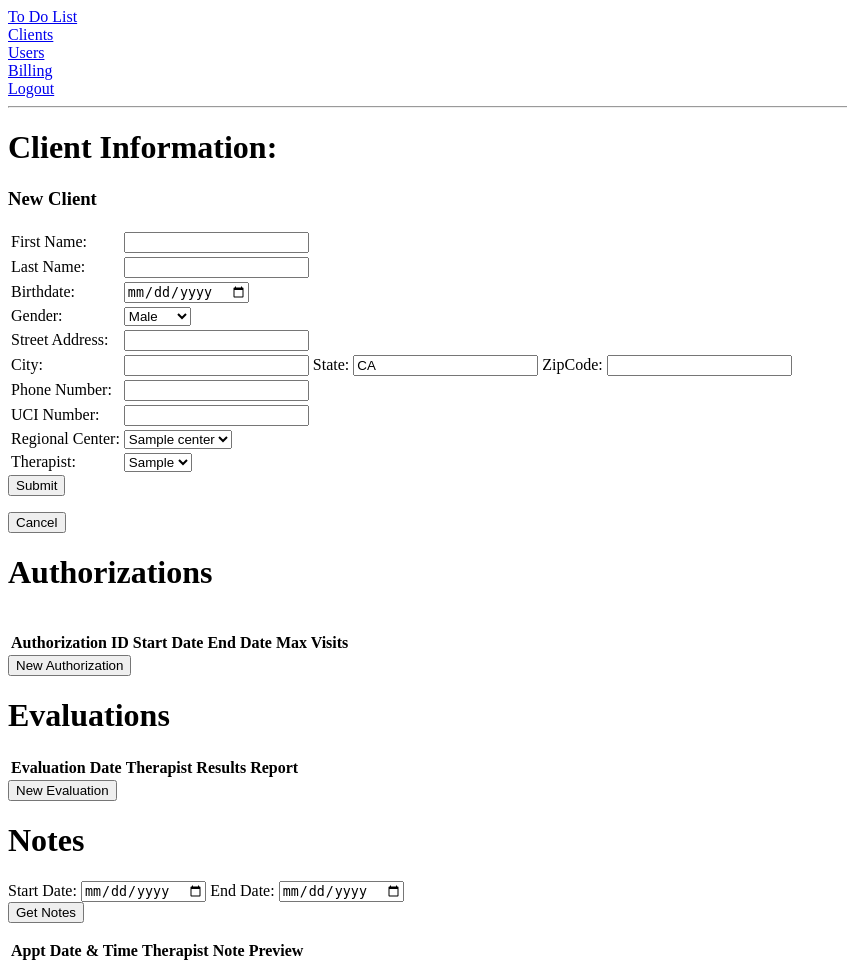
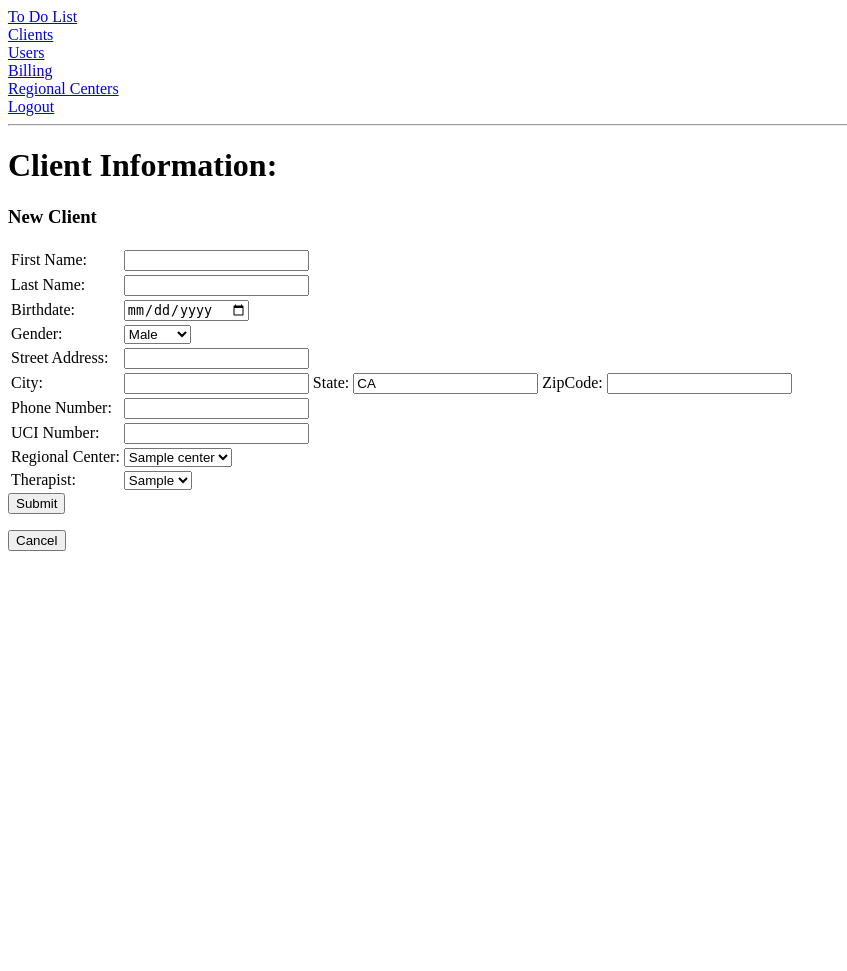
Before and after one commit to rpp114/sbt_notes, a Flask app: page /client/profile in a window 1280 px wide. Shown: the whole page, without its empty margins (0-847 px from the left). After the commit the page ends 551 px from the top, so only its background shows below. Run offline with Flask 2, Linux system fonts and the light colour scheme; a user stored in the database is signed in; tables that the repository leaves empty hold one stand-in row (values such as "Sample post"); lists and menus that the app fills with data are empty; parts of the project's set-up code (start-up, migrations or seed data) failed here and were passed over.

Commit message:
fixed bug on date moving for billing.  Built reference links for billing appts. Broke apart billing and Regional Centers

```diff
--- a/app/templates/base.html
+++ b/app/templates/base.html
@@ -7,6 +7,7 @@
     <div><a href="/clients">Clients</a></div>
     <div><a href="/users">Users</a></a></div>
     <div><a href="/billing">Billing</a></div>
+    <div><a href="/regional_centers">Regional Centers</a></div>
     <div><a href="/logout">Logout</a></a></div>
     <hr />
     {% with messages = get_flashed_messages() %}
--- a/app/templates/client_note.html
+++ b/app/templates/client_note.html
@@ -6,6 +6,12 @@
   <h1>Client Note for: </h1>
   <h2>{{ appt.client.first_name + ' ' + appt.client.last_name}} on {{ appt.date_string }}</h2>
   <h3>Prepared by: {{ appt.therapist.user.first_name }}</h3>
+  {% if appt.billing_xml_id %}
+    <p>Appt Billed in <a href="/billing/invoice?invoice_id={{appt.billing_xml_id}}">invoice on {{appt.billing_invoice.created_date.strftime('%b %d, %Y')}}</a></p>
+    {% endif %}
+  {% for note in appt.billing_notes %}
+    <p>{{note.note}}</p>
+    {% endfor %}
   <form action="/client/note?appt_id={{ appt.id }}" method="post" name="client_note">
     {{ form.hidden_tag() }}
     <h5>Notes:</h5>
--- a/app/templates/client_profile.html
+++ b/app/templates/client_profile.html
@@ -22,62 +22,5 @@
     <input type="submit" value="Submit" />
   </form>
   <button onclick="location.href='/clients'">Cancel</button>
-  </br>
 
-  <h1>Authorizations</h1> </br>
-  <table>
-    <tr><th>Authorization ID</th><th>Start Date</th><th>End Date</th><th>Max Visits</th></tr>
-    {% for auth in client.auths %}
-    <tr><td><a href="/client/authorization?client_id={{client.id}}&client_auth_id={{auth.id}}">{{ auth.auth_id }}</a></td>
-      <td>{{auth.auth_start_date.strftime('%b %-d, %Y')}}</td>
-      <td>{{auth.auth_end_date.strftime('%b %-d, %Y')}}</td>
-      <td>{{auth.monthly_visits}}</td>
-    </tr>
-    {% endfor %}
-  </table>
-  <button onclick="location.href='/client/authorization?client_id={{client.id}}'">New Authorization</button>
-  </br>
-
-  <h1>Evaluations</h1>
-  <table>
-    <tr><th>Evaluation Date</th><th>Therapist</th><th>Results</th><th>Report</th></tr>
-    {% for eval in client.evals %}
-    <tr><td>{{ eval.created_date.strftime('%b %-d, %Y') }}</td>
-      <td>{{eval.therapist.user.first_name}}</td>
-      <td><a href="/eval/responses?eval_id={{eval.id}}">Results</a></td>
-      <td>Link To Download Report</td>
-    </tr>
-    {% endfor %}
-  </table>
-
-          <button onclick="location.href='/new_eval/{{client.id}}'">New Evaluation</button>
-  </br>
-
-  <h1>Notes</h1>
-  <form action="">
-    Start Date: <input type="date" name="start_date" />
-    End Date: <input type="date" name="end_date" /></br>
-    <input type="submit" value="Get Notes" />
-  </form>
-  <table>
-    <tr>
-      <th>Appt Date & Time</th>
-      <th>Therapist</th>
-      <th>Note Preview</th>
-    </tr>
-    {% if client.appts != None %}
-    {% for appt in client.appts[:10] %}
-      <tr>
-        <td><a href="/client/note?appt_id={{appt.id}}">{{ appt.start_datetime.strftime(('%b %-d, %Y - %-I:%M %p')) }}</a></td>
-        <td>{{ appt.therapist.user.first_name }}</td>
-        {% if appt.note %}
-        <td>{{ appt.note.note[:50] + '...'}}</td>
-        {% else %}
-        <td></td>
-        {% endif %}
-      </tr>
-    {% endfor %}
-    {% endif %}
-
-  </table>
 {% endblock %}
--- a/app/templates/invoice_grid.html
+++ b/app/templates/invoice_grid.html
@@ -16,6 +16,10 @@
     </tr>
     </table>
   </form>
+  {% endif %}
+
+  {% if not new_invoice %}
+  <a href="{{file_link}}" download><h4>Download Invoice</h4></a>
   {% endif %}
 
   <table border="1px black">
@@ -38,7 +42,7 @@
     {% for appt in appts_for_grid %}
     <tr>
       <td>
-        {{ appt.firstname }} {{ appt.lastname }}
+        <a href="/client/appts?client_id={{appt['client_id']}}&start_date={{appt['start_date'].strftime('%Y-%m-%d')}}&end_date={{appt['end_date'].strftime('%Y-%m-%d')}}">{{ appt.firstname }} {{ appt.lastname }}</a>
       </td>
       <td>
         {{ appt.appt_type }}
--- a/app/views.py
+++ b/app/views.py
@@ -458,6 +458,9 @@ def client_appts():
 	if request.method == 'POST':
 		start_date = datetime.datetime.combine(form.start_date.data, datetime.datetime.min.time())
 		end_date = datetime.datetime.combine(form.end_date.data, datetime.datetime.min.time())
+	elif start_date != None and end_date != None:
+		start_date = datetime.datetime.strptime(start_date, '%Y-%m-%d')
+		end_date = datetime.datetime.strptime(end_date, '%Y-%m-%d')
 	else:
 		end_date = datetime.datetime.now()
 		start_date = end_date - datetime.timedelta(10)
@@ -539,28 +542,7 @@ def client_auth():
 # Billing Views
 ############################
 
-@app.route('/billing')
-@login_required
-def billing():
-	print(current_user)
-	rcs = models.RegionalCenter.query.all()
-
-	u_appts = models.ClientAppt.query.filter(models.ClientAppt.cancelled == 0,
-							models.ClientAppt.billing_xml_id == None,
-							models.ClientAppt.start_datetime < datetime.datetime.now().replace(day=1)).all()
-
-	unbilled_appts = {}
-	for rc in rcs:
-		unbilled_appts[rc.id] = {'appts': 0, 'name': rc.name, 'auths': 0}
-
-	for appt in u_appts:
-		unbilled_appts[appt.client.regional_center.id]['appts'] += 1
-
-	return render_template('billing.html',
-							regional_centers=unbilled_appts)
-
-
-@app.route('/billing/appt', methods=['POST', 'GET'])
+@app.route('/billing', methods=['POST', 'GET'])
 @login_required
 def billing_appt():
 
@@ -572,7 +554,7 @@ def billing_appt():
 		new_appts = [models.ClientAppt.query.get(a) for a in new_appts]
 		build_appt_xml(new_appts, True)
 
-	appts = models.ClientAppt.query.filter(models.ClientAppt.start_datetime <= datetime.datetime.now().replace(day=1),
+	appts = models.ClientAppt.query.filter(models.ClientAppt.start_datetime <= datetime.datetime.now().replace(day=3),
 	models.ClientAppt.cancelled == 0,
 	models.ClientAppt.billing_xml_id == None).all()
 
@@ -626,10 +608,11 @@ def billing_invoice():
 	write = True if write == 1 else False
 
 	form = DateSelectorForm()
-
+	file_link = ''
 	if invoice_id != None:
 		invoice = models.BillingXml.query.get(invoice_id)
 		invoice_xml = ElementTree(file=invoice.file_link)
+		file_link = invoice.file_link
 		new_invoice = False
 		notes = []
 		for note in invoice.notes:
@@ -675,13 +658,16 @@ def billing_invoice():
 		appt = {}
 		appt['firstname'] = child.find('firstname').text
 		appt['lastname'] = child.find('lastname').text
+		appt['client_id'] = models.Client.query.filter(models.Client.first_name == child.find('firstname').text, models.Client.last_name == child.find('lastname').text ).first().id
 		appt_type_name = models.ApptType.query.filter(models.ApptType.service_type_code == child.find('SVCSCode').text).first()
 		appt['appt_type'] = appt_type_name.name
 		appt['total_appts'] = child.find('EnteredUnits').text
 		appt_count += int(appt['total_appts'])
 		appt['appts'] = []
 		appt_month = datetime.datetime.strptime(child.find('SVCMnYr').text, '%Y-%m-%d')
+		appt['start_date'] = appt_month
 		last_day = appt_month.replace(month=(appt_month.month + 1) %12) - datetime.timedelta(1)
+		appt['end_date'] = last_day
 		for day in range(1,last_day.day+1):
 			appt['appts'].append('' if child.find('Day' + str(day)).text == None else child.find('Day' + str(day)).text)
 
@@ -695,6 +681,7 @@ def billing_invoice():
 							appt_count=appt_count,
 							appts_for_grid=appts_for_grid,
 							days=last_day.day,
+							file_link=file_link,
 							# start_date=start_date.strftime('%Y-%m-%d'),
 							# end_date=end_date.strftime('%Y-%m-%d'),
 							form=form,
@@ -710,6 +697,15 @@ def billing_invoice():
 ##################################
 #  Regional Center Views
 ##################################
+
+@app.route('/regional_centers')
+@login_required
+def centers():
+	rcs = models.RegionalCenter.query.all()
+
+	return render_template('regional_centers.html',
+							regional_centers=rcs)
+
 
 @app.route('/regional_center', methods=['POST', 'GET'])
 @login_required
@@ -739,7 +735,7 @@ def regional_center():
 		db.session.add(center)
 		db.session.commit()
 
-		return redirect(url_for('billing'))
+		return redirect(url_for('centers'))
 
 	return render_template('regional_center.html',
 							form=form,
```
Also changed, not shown: app/templates/client_appts.html (+7 -0 lines), app/templates/regional_centers.html (added, +31 -0 lines), jobs/billing.py (+6 -8 lines), 1 other file.
